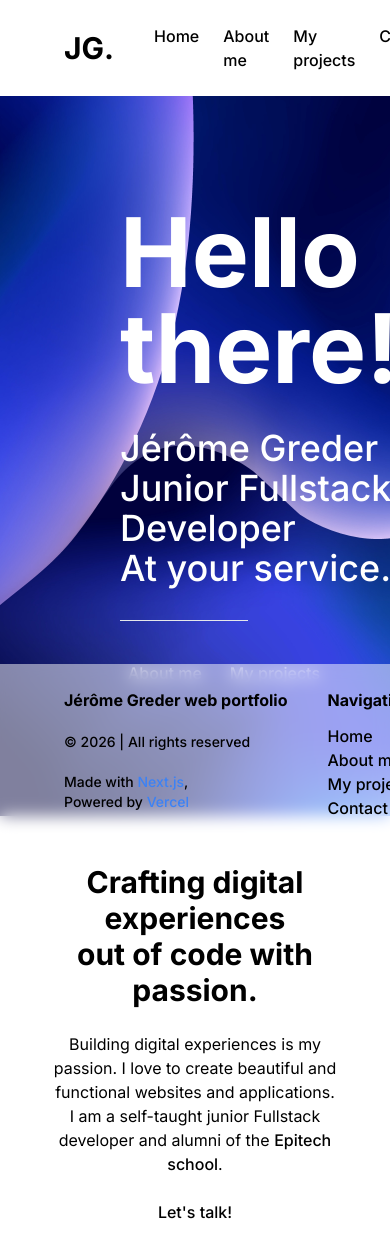
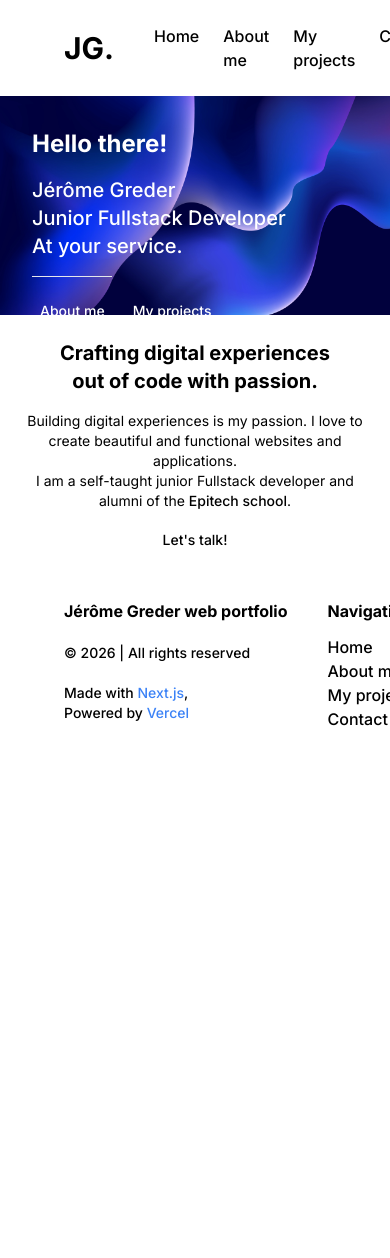
Before and after one commit to Glados1998/jerome-greder-web-portfolio-client, a Next.js app: page / in a window 390 px wide. Shown: the top 1258 px of the page. After the commit the page ends 844 px from the top, so only its background shows below. Built offline with nearby package versions, Linux system fonts and the light colour scheme.

Commit message:
feat: home page adapted for smaller screens

```diff
--- a/src/app/layout.tsx
+++ b/src/app/layout.tsx
@@ -8,8 +8,8 @@ import React from "react";
 const inter = Inter({ subsets: ['latin'] })
 
 export const metadata: Metadata = {
-  title: 'Create Next App',
-  description: 'Generated by create next app',
+  title: 'Jérôme Greder',
+  description: 'Jérôme Greder - Junior Fullstack Developer',
 }
 
 export default function RootLayout({
--- a/src/app/page.tsx
+++ b/src/app/page.tsx
@@ -10,43 +10,46 @@ const links = [
 export default function Home() {
     return (
         <>
-            <div className="relative">
-                <div className="h-[45rem] relative ">
-                    <Image src={homeBanner} alt="Home banner" layout="fill" objectFit="cover"/>
-                </div>
+            <div className='relative'>
+                <Image src={homeBanner} alt="Home banner"
+                       className="relative xl:h-[45rem] lg:h-[30rem] md:h-[24rem] sm:h-[20rem]" objectFit='cover'/>
                 <div
-                    className="absolute top-40 left-16 w-full h-96 flex flex-col justify-center items-start text-white p-14">
-                    <h1 className="text-8xl font-bold">Hello there!</h1>
-                    <p className="text-4xl font-medium mt-8">
+                    className="absolute top-4 left-4 md:left-16 md:top-14 sm:top-0 sm:left-0 w-fit flex flex-col justify-center items-start text-white p-4">
+                    <h1 className="text-2xl md:text-4xl lg:text-6xl xl:text-8xl font-bold">Hello there!</h1>
+                    <p className="text-xl md:text-xl lg:text-2xl xl:text-4xl mt-4 md:mt-4 lg:mt-8 xl:mt-8 font-medium">
                         Jérôme Greder <br/>
                         Junior Fullstack Developer <br/>
                         At your service.
                     </p>
-                    <hr className="w-32 mt-8"/>
-                    <div className="flex flex-row gap-3 mt-8">
+                    <hr className="w-20 md:w-32 mt-4 md:mt-4"/>
+                    <div className="flex flex-wrap gap-3 mt-4 md:mt-8">
                         {links.map((link) => (
                             <Link href={link.href} key={link.label}
-                                  className="font-medium hover:bg-slate-50 p-2 rounded-md hover:text-black transition duration-300 ease-in-out">
+                                  className="text-sm md:text-base font-medium hover:bg-slate-50 p-2 rounded-md hover:text-black transition duration-300 ease-in-out">
                                 {link.label}
                             </Link>
                         ))}
                     </div>
                 </div>
-                <div className={'flex flex-col justify-center m-12 text-center'}>
-                    <h1 className={'text-3xl font-bold mb-6'}>Crafting digital experiences <br/> out of code with
-                        passion. </h1>
-                    <p className={''}>
-                        Building digital experiences is my passion. I love to create beautiful and functional websites and
-                        applications. <br/> I am a self-taught junior Fullstack developer and alumni of the <a target={'_blank'} href={'https://www.epitech.eu/en/'} className={'font-medium hover:underline'}>Epitech school</a>.
-                    </p>
-                    <div className={'mt-6'}>
-                        <Link href={'/contact'} className={'font-medium hover:bg-slate-800 p-2 rounded-md hover:text-white transition duration-300 ease-in-out hover:dark:bg-slate-50 hover:dark:text-black'}>
-                            Let's talk!
-                        </Link>
-                    </div>
+            </div>
+            <div className={'flex flex-col justify-center m-6 md:m-12 text-center'}>
+                <h1 className={'text-xl md:text-3xl font-bold mb-4 md:mb-6'}>Crafting digital experiences <br/> out
+                    of code with
+                    passion. </h1>
+                <p className={'text-sm md:text-base'}>
+                    Building digital experiences is my passion. I love to create beautiful and functional websites
+                    and
+                    applications. <br/> I am a self-taught junior Fullstack developer and alumni of the <a
+                    target={'_blank'} href={'https://www.epitech.eu/en/'} className={'font-medium hover:underline'}>Epitech
+                    school</a>.
+                </p>
+                <div className={'mt-4 md:mt-6'}>
+                    <Link href={'/contact'}
+                          className={'text-sm md:text-base font-medium hover:bg-slate-800 p-2 rounded-md hover:text-white transition duration-300 ease-in-out hover:dark:bg-slate-50 hover:dark:text-black'}>
+                        Let's talk!
+                    </Link>
                 </div>
             </div>
-
         </>
     )
 }
```
